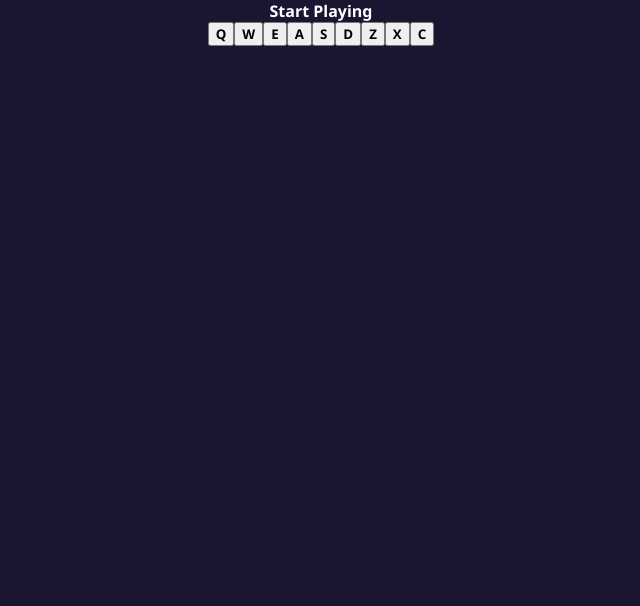
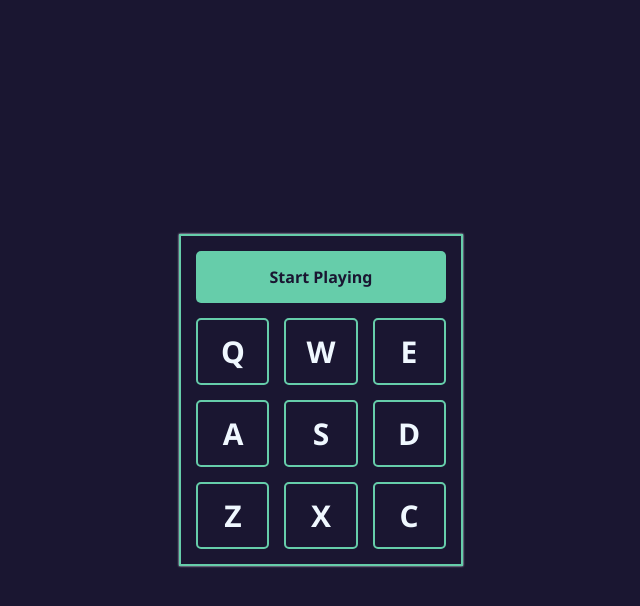
Before and after one commit to amelieberry/drum-machine, a React (Create React App) app: page / in a window 1280 px wide. Shown: the top 606 px of the page, without its empty margins (319-959 px from the left). Built offline with nearby package versions, Linux system fonts and the light colour scheme.

Commit message:
style container, display and drum pad

```diff
--- a/src/App.css
+++ b/src/App.css
@@ -1,38 +1,54 @@
 .App {
-  text-align: center;
+  height: 100vh;
+  display: flex;
+  justify-content: center;
+  align-items: center;
 }
 
-.App-logo {
-  height: 40vmin;
-  pointer-events: none;
+.container {
+  border: 2px solid mediumaquamarine;
+  max-width: 600px;
+  display: flex;
+  flex-direction: column;
+  justify-content: center;
+  align-items: center;
+  box-shadow: 0px 0px 2px aliceblue;
+  padding: 15px;
 }
 
-@media (prefers-reduced-motion: no-preference) {
-  .App-logo {
-    animation: App-logo-spin infinite 20s linear;
-  }
+#display {
+  background-color:  mediumaquamarine;
+  border-radius: 5px;
+  text-align: center;
+  width: 200px;
+  padding: 15px;
+  color: #1a1631;
+  width: 100%;
 }
 
-.App-header {
-  background-color: #282c34;
-  min-height: 100vh;
-  display: flex;
-  flex-direction: column;
-  align-items: center;
-  justify-content: center;
-  font-size: calc(10px + 2vmin);
-  color: white;
+.drum-pad-container {
+  display: grid;
+  grid-template-rows: 1fr 1fr 1fr;
+  grid-template-columns: 1fr 1fr 1fr;
+  column-gap: 15px;
+  row-gap: 15px;
+  margin-top: 15px;
 }
 
-.App-link {
-  color: #61dafb;
+.drum-pad {
+  font-size: 30px;
+  padding: 11px 20px;
+  border: 2px solid mediumaquamarine;
+  border-radius: 5px;
+  background: none;
+  color: aliceblue;
+  cursor: pointer;
 }
 
-@keyframes App-logo-spin {
-  from {
-    transform: rotate(0deg);
-  }
-  to {
-    transform: rotate(360deg);
-  }
+.drum-pad:hover {
+  background: #00001C;
 }
+
+.drum-pad:active {
+  box-shadow: 0px 0px 5px aliceblue;
+}
```
